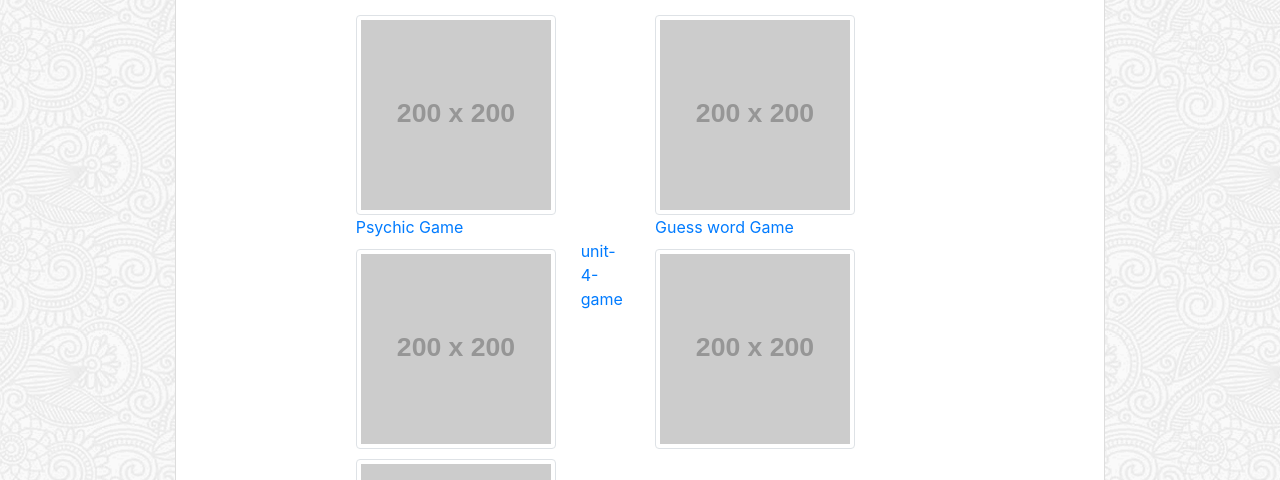
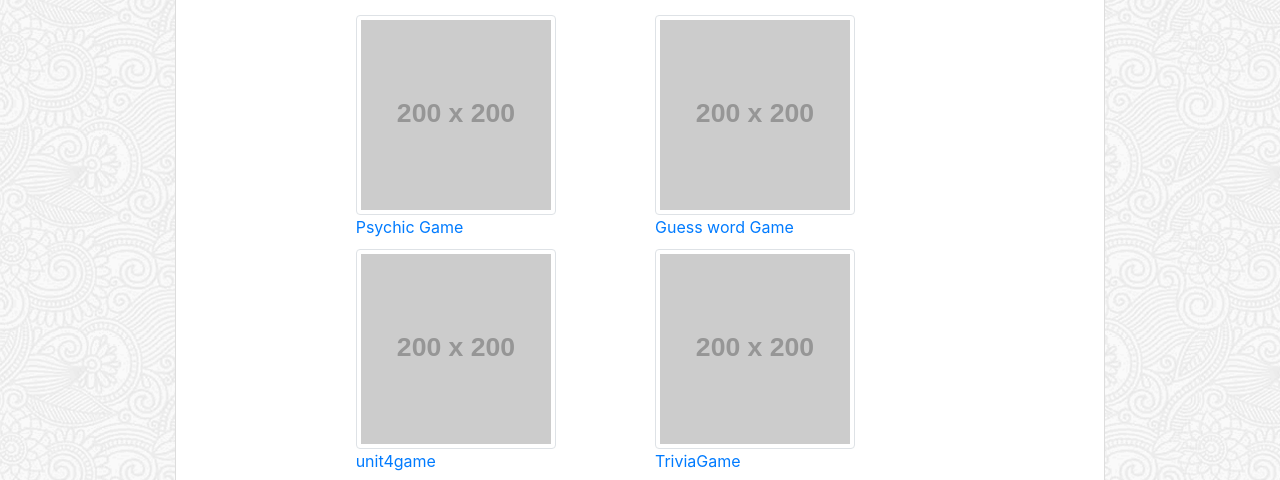
Before and after one commit to jyotigupta329/Jyoti-Portfolio, a plain HTML site: page portfolio.html in a window 1280 px wide. Shown: the part 262-742 px from the top of the page. Drawn offline with nearby package versions, Linux system fonts and the light colour scheme; placeholder pictures from the web are drawn by us.

Commit message:
Updated protfolio

```diff
--- a/portfolio.html
+++ b/portfolio.html
@@ -177,10 +177,11 @@
                     </div>
                     <div class="col-md-4">
                         <img src="http://placehold.it/200x200" class="img-fluid img-thumbnail">
-                        <a href="https://github.com/jyotigupta329/unit-4-game"> unit-4-game</a>
+                        <a href="https://github.com/jyotigupta329/unit-4-game"> unit4game</a>
                     </div>
                     <div class="col-md-4">
                         <img src="http://placehold.it/200x200" class="img-fluid img-thumbnail">
+                        <a href="https://jyotigupta329.github.io/TriviaGame"/> TriviaGame</a>
                     </div>
                     <div class="col-md-2">
                     </div>
```
